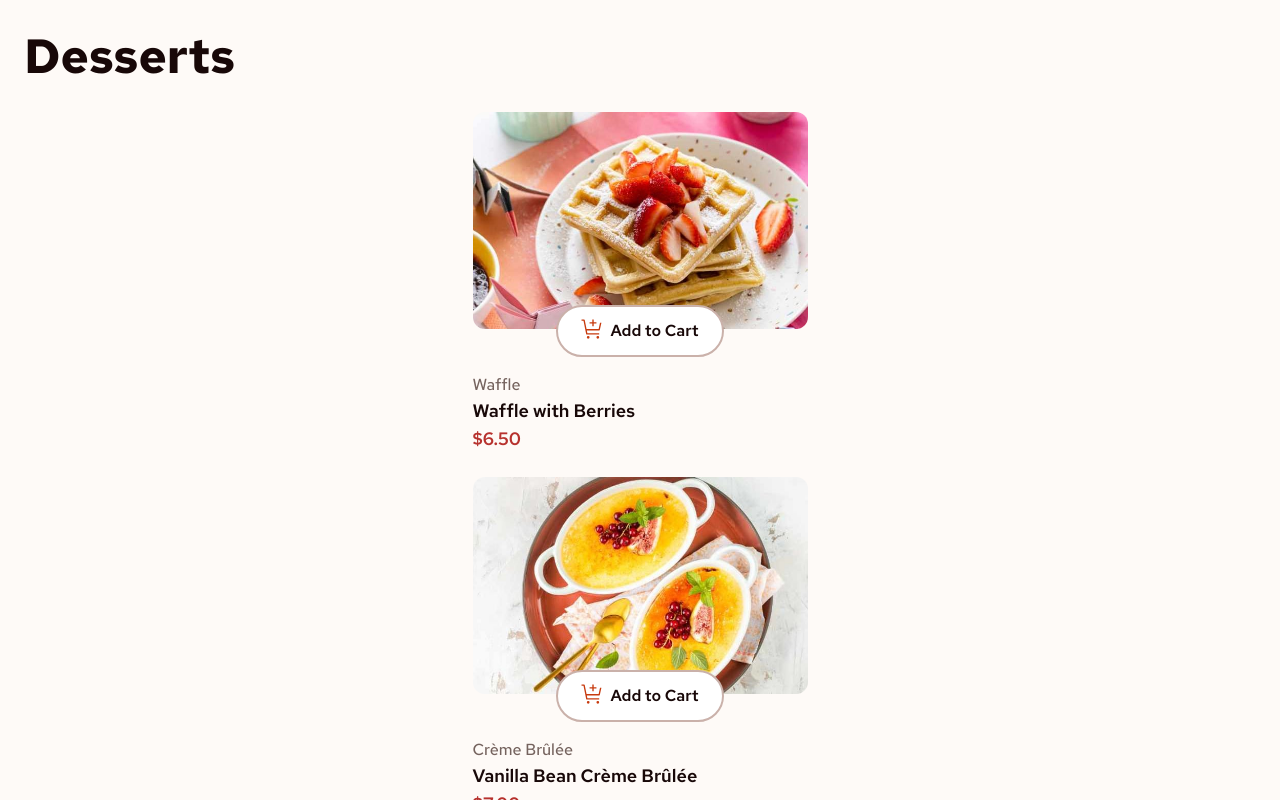
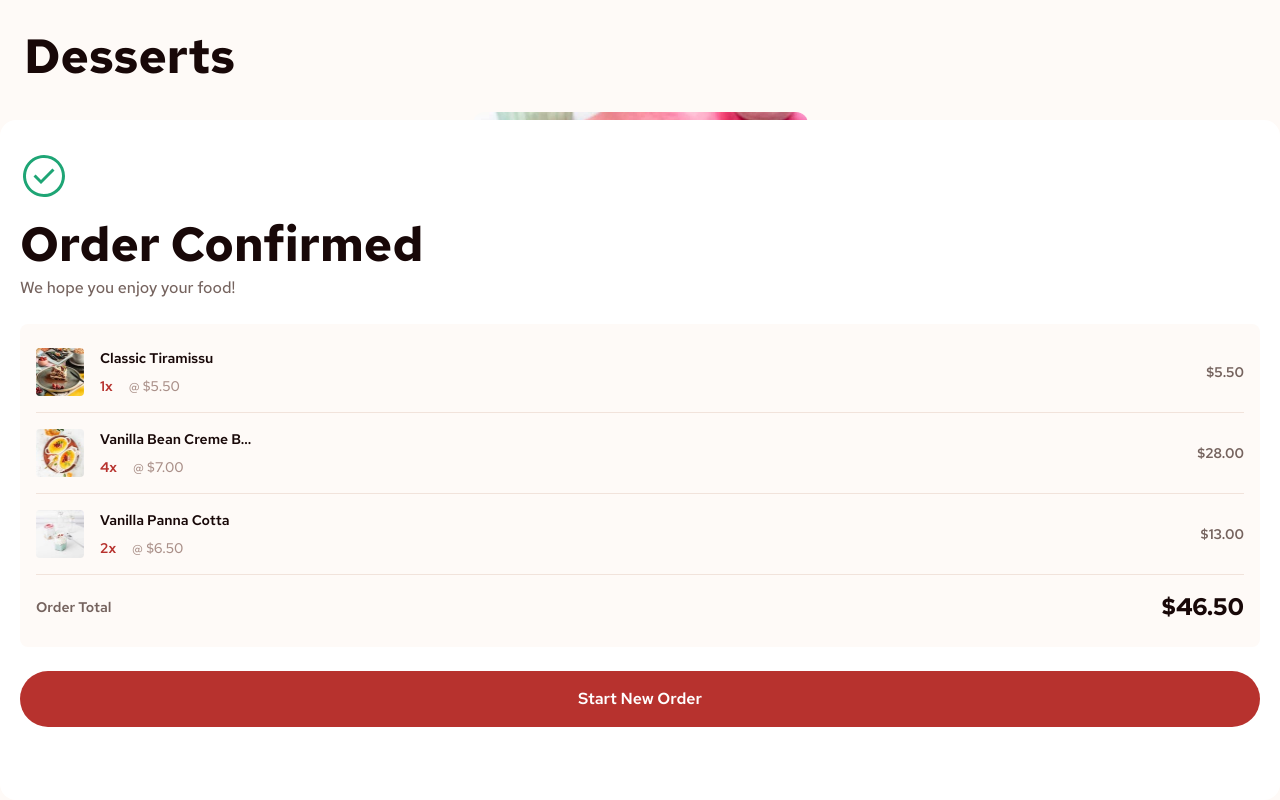
Before and after one commit to Abaljerind/product-list-with-card, a React (Vite) app: page / in a window 1280 px wide. Shown: the top 800 px of the page. Built offline with nearby package versions, Linux system fonts and the light colour scheme.

Commit message:
Move code for confirm order to its component

```diff
--- a/src/App.jsx
+++ b/src/App.jsx
@@ -1,14 +1,10 @@
 import { useEffect, useState } from "react";
 import foodData from "../data.json";
-
-import orderSuccess from "/images/icon-order-confirmed.svg";
-import tiramisu from "/images/image-tiramisu-thumbnail.jpg";
-import vanillaBean from "/images/image-creme-brulee-thumbnail.jpg";
-import vanillaPanna from "/images/image-panna-cotta-thumbnail.jpg";
 
 import MenuFood from "./components/MenuFood";
 import CartSummary from "./components/CartSummary";
 import { Title } from "./components/Title";
+import ConfirmOrder from "./components/ConfirmOrder";
 
 document.body.style.backgroundColor = "rgb(254, 250, 247)";
 function App() {
@@ -94,90 +90,7 @@ function App() {
         onDeleteFood={handleDeleteFood}
       />
 
-      {/* <div className="font-red-hat fixed bottom-0 z-[999] flex h-full max-h-[85vh] w-full flex-col items-start overflow-y-scroll rounded-2xl bg-white px-5 py-8">
-          <img src={orderSuccess} alt="icon order confirmation" />
-          <h1 className="mt-4 text-5xl leading-14 font-bold text-rose-900">
-            Order Confirmed
-          </h1>
-          <small className="mt-1 text-[16px] font-medium text-rose-500">
-            We hope you enjoy your food!
-          </small>
-
-          <div className="my-6 w-full rounded-lg bg-rose-50 px-4 py-6">
-            <div className="mb-4 flex w-full items-center border-b border-rose-100 pb-4">
-              <img
-                src={tiramisu}
-                alt="classic tiramisu"
-                className="h-12 w-12 rounded-sm"
-              />
-              <div className="ml-4 flex flex-col">
-                <p className="text-sm font-semibold text-rose-900">
-                  Classic Tiramissu
-                </p>
-                <small className="mt-2 text-sm">
-                  <span className="text-reds font-semibold">1x</span>
-                  <span className="ml-4 font-medium text-rose-400">
-                    @ $5.50
-                  </span>
-                </small>
-              </div>
-              <p className="ml-auto text-sm font-semibold text-rose-500">
-                $5.50
-              </p>
-            </div>
-            <div className="mb-4 flex w-full items-center border-b border-rose-100 pb-4">
-              <img
-                src={vanillaBean}
-                alt="vanilla bean creme"
-                className="h-12 w-12 rounded-sm"
-              />
-              <div className="ml-4 flex flex-col">
-                <p className="text-sm font-semibold text-rose-900">
-                  Vanilla Bean Creme B...
-                </p>
-                <small className="mt-2 text-sm">
-                  <span className="text-reds font-semibold">4x</span>
-                  <span className="ml-4 font-medium text-rose-400">
-                    @ $7.00
-                  </span>
-                </small>
-              </div>
-              <p className="ml-auto text-sm font-semibold text-rose-500">
-                $28.00
-              </p>
-            </div>
-            <div className="mb-4 flex w-full items-center border-b border-rose-100 pb-4">
-              <img
-                src={vanillaPanna}
-                alt="vanilla panna"
-                className="h-12 w-12 rounded-sm"
-              />
-              <div className="ml-4 flex flex-col">
-                <p className="text-sm font-semibold text-rose-900">
-                  Vanilla Panna Cotta
-                </p>
-                <small className="mt-2 text-sm">
-                  <span className="text-reds font-semibold">2x</span>
-                  <span className="ml-4 font-medium text-rose-400">
-                    @ $6.50
-                  </span>
-                </small>
-              </div>
-              <p className="ml-auto text-sm font-semibold text-rose-500">
-                $13.00
-              </p>
-            </div>
-
-            <div className="mx-auto flex items-center justify-between">
-              <p className="text-sm font-semibold text-rose-500">Order Total</p>
-              <p className="text-2xl font-bold text-rose-900">$46.50</p>
-            </div>
-          </div>
-
-          <button className="bg-reds mx-auto mb-6 w-full rounded-full py-4 font-semibold text-white">
-            Start New Order
-          </button>
-        </div> */}
+      <ConfirmOrder />
       {/* </div> */}
     </>
   );
```
